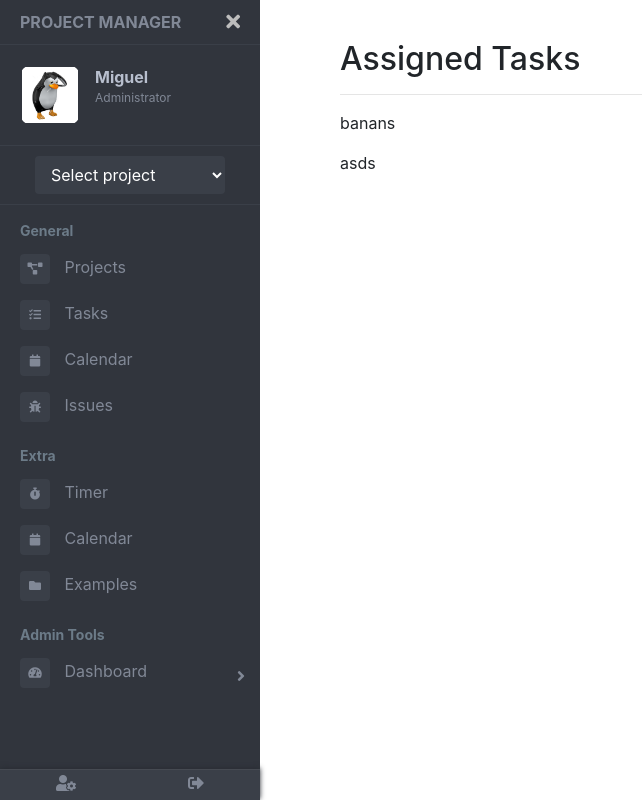
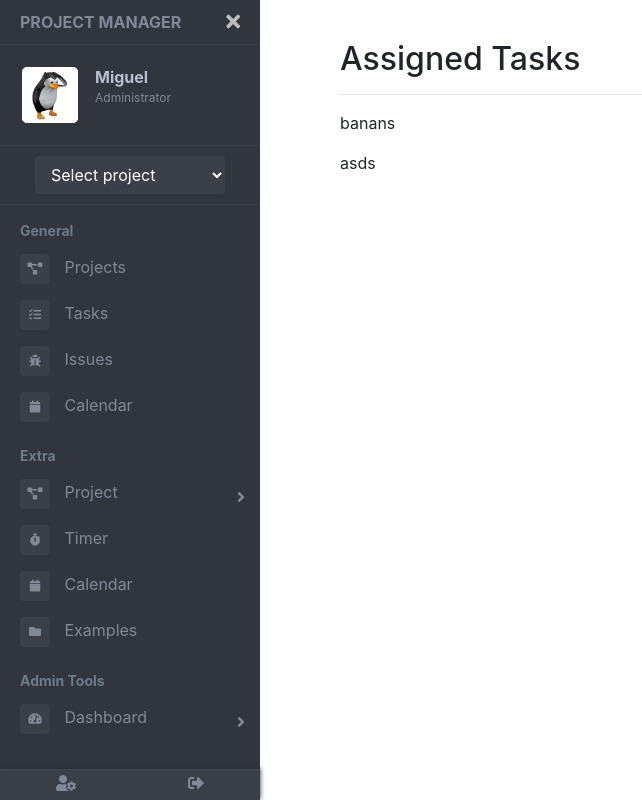
Before and after one commit to Kaentos/ProjectManager, a PHP site: page /projectmanager/dashboard in a window 1280 px wide. Shown: the whole page, without its empty margins (0-642 px from the left). Run offline with PHP 8.4, Linux system fonts and the light colour scheme; a user stored in the database is signed in; data comes from the database, SQL or seed files in the repository; some libraries are stand-ins or nearby versions.

Commit message:
new menu on bar

```diff
--- a/dashboard/projects.php
+++ b/dashboard/projects.php
@@ -33,7 +33,7 @@
     $ProjectData = array();
     $hasProjects = false;
     // Get all projects user is assigned
-    $query = "SELECT p.*, s.name as Sname, u.username FROM projects AS p INNER JOIN pstatus AS s ON p.idStatus=s.id INNER JOIN projectmembers AS pm ON p.id = pm.idProject INNER JOIN user AS u ON p.idCreator = u.id WHERE pm.idUser =".$UserData["id"]." ORDER BY p.id";
+    $query = "SELECT p.*, s.name as Sname, u.username, pm.idRole AS Role FROM projects AS p INNER JOIN pstatus AS s ON p.idStatus=s.id INNER JOIN projectmembers AS pm ON p.id = pm.idProject INNER JOIN user AS u ON p.idCreator = u.id WHERE pm.idUser =".$UserData["id"]." ORDER BY p.id";
     if ($result = $conn->query($query)) {
         if ($result->num_rows >= 1){
             $hasProjects = true;
@@ -99,9 +99,9 @@
                                                     $Project[name]
                                                 </a>
                                                 ";
-                                    if ($Project["idCreator"] == $UserData["id"]){
+                                    if ($Project["Role"] < 3){
                                         echo "
-                                                <a href='#' class='btn btn-light float-right'>
+                                                <a href='/projectmanager/project/editproject?id=$Project[id]' class='btn btn-light float-right'>
                                                     <i class='fas fa-cog'></i>
                                                 </a>
                                         ";
--- a/invite/index.php
+++ b/invite/index.php
@@ -184,7 +184,7 @@
                                         echo "
                                             <input type='text' class='form-control is-invalid' name='code' autocomplete='off' $string/>
                                             <div class='invalid-feedback'>
-                                                Enter a valid invite code!
+                                                Enter a valid invite code! Must be 12 characters.
                                             </div>
                                         ";
                                     }
--- a/sidebar/bar.php
+++ b/sidebar/bar.php
@@ -115,8 +115,8 @@
                             <!-- Menu Calendar -->
                             <li>
                                 <a href="/projectmanager/dashboard/calendar.php">
-                                    <i class="fa fa-calendar"></i>
-                                    <span>Calendar</span>
+                                    <i class="fas fa-bug"></i>
+                                    <span>Issues</span>
                                 </a>
                             </li>
                             <!-- End Menu Calendar -->
@@ -124,8 +124,8 @@
                             <!-- Menu Calendar -->
                             <li>
                                 <a href="/projectmanager/dashboard/calendar.php">
-                                    <i class="fas fa-bug"></i>
-                                    <span>Issues</span>
+                                    <i class="fa fa-calendar"></i>
+                                    <span>Calendar</span>
                                 </a>
                             </li>
                             <!-- End Menu Calendar -->
@@ -152,6 +152,24 @@
                             <li class="header-menu">
                                 <span>Extra</span>
                             </li>
+
+                            <li class="sidebar-dropdown">
+                                <a class="pointer-mouse">
+                                    <i class="fas fa-project-diagram"></i>
+                                    <span>Project</span>
+                                </a>
+                                <div class="sidebar-submenu">
+                                    <ul>
+                                        <li>
+                                            <a href="/projectmanager/dashboard/newproject">Create new project</a>
+                                        </li>
+                                        <li>
+                                        <a href="/projectmanager/invite">Join project</a>
+                                        </li>
+                                    </ul>
+                                </div>
+                            </li>
+
                             <li>
                                 <a href="#">
                                     <i class="fas fa-stopwatch"></i>
```
Also changed, not shown: 1 other file.
